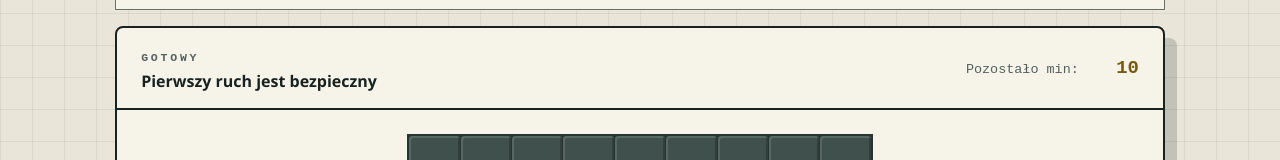
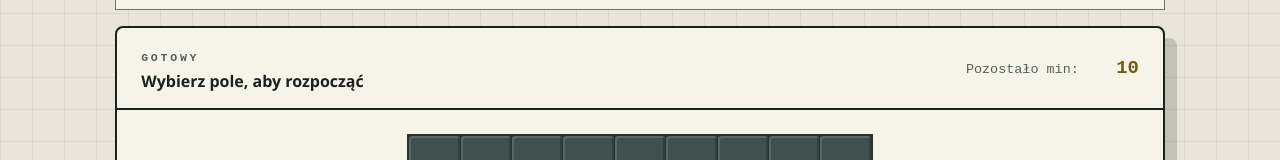
Before and after one commit to SeKups/saper, a React (Vite) app: page / in a window 1280 px wide. Shown: the part 339-499 px from the top of the page. Built offline with nearby package versions, Linux system fonts and the light colour scheme.

Commit message:
fix(ui): make game status copy truthful

```diff
--- a/src/components/GameBoard.tsx
+++ b/src/components/GameBoard.tsx
@@ -16,7 +16,7 @@ type BoardStyle = CSSProperties & {
 const statusContent: Record<Board['state'], { label: string; message: string }> = {
   idle: {
     label: 'Gotowy',
-    message: 'Pierwszy ruch jest bezpieczny',
+    message: 'Wybierz pole, aby rozpocząć',
   },
   playing: {
     label: 'Rozbrajanie',
```
Also changed, not shown: 1 other file (tests, documents, lock files or other folders).
